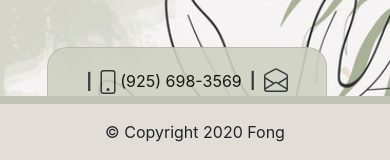
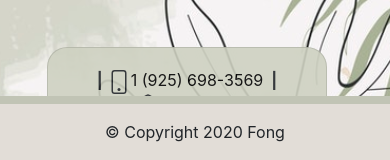
Before and after one commit to janessaref/react-to-my-portfolio, a React (Create React App) app: page /contact in a window 390 px wide. Shown: the part 676-836 px from the top of the page. Built offline with nearby package versions, Linux system fonts and the light colour scheme; a web font is replaced by a local one.

Commit message:
edit phone number

```diff
--- a/src/pages/Contact.js
+++ b/src/pages/Contact.js
@@ -70,7 +70,7 @@ function Contact() {
                                             <path fill-rule="evenodd " d="M11 1H5a1 1 0 0 0-1 1v12a1 1 0 0 0 1 1h6a1 1 0 0 0 1-1V2a1 1 0 0 0-1-1zM5 0a2 2 0 0 0-2 2v12a2 2 0 0 0 2 2h6a2 2 0 0 0 2-2V2a2 2 0 0 0-2-2H5z "/>
                                             <path fill-rule="evenodd " d="M8 14a1 1 0 1 0 0-2 1 1 0 0 0 0 2z "/>
                                             </svg>
-                                            <a href="tel:19256983569 " style={styles.contactInfo} className="mr-2">(925) 698-3569
+                                            <a href="tel:19256983569 " style={styles.contactInfo} className="mr-2">1 (925) 698-3569
                                             </a>
                                             <strong>|</strong>
                                             <svg width="1.5em " height="1.5em " viewBox="0 0 16 16 " className="bi bi-envelope-open ml-2 mb-1" fill="currentColor " xmlns="http://www.w3.org/2000/svg ">
```
